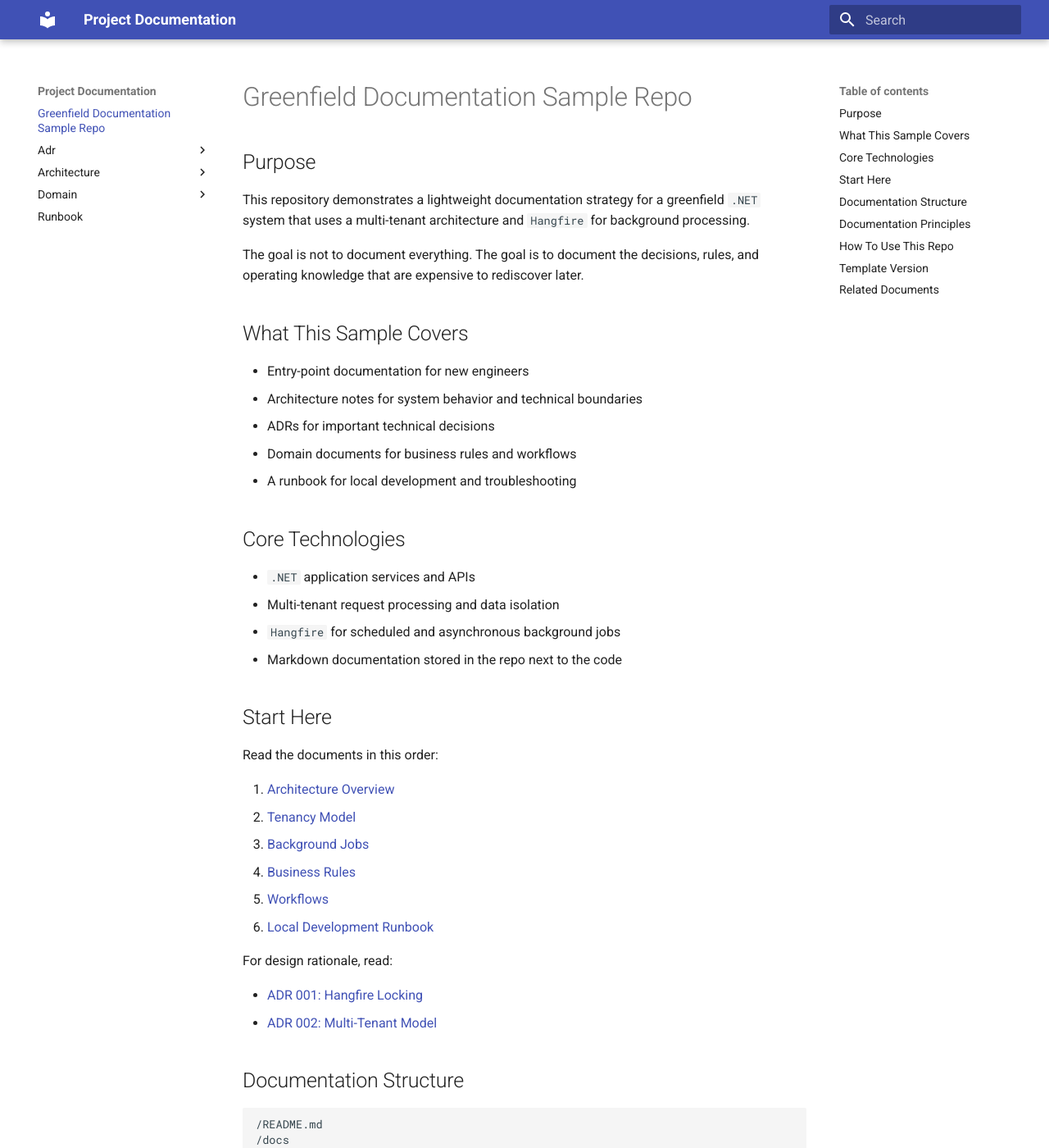
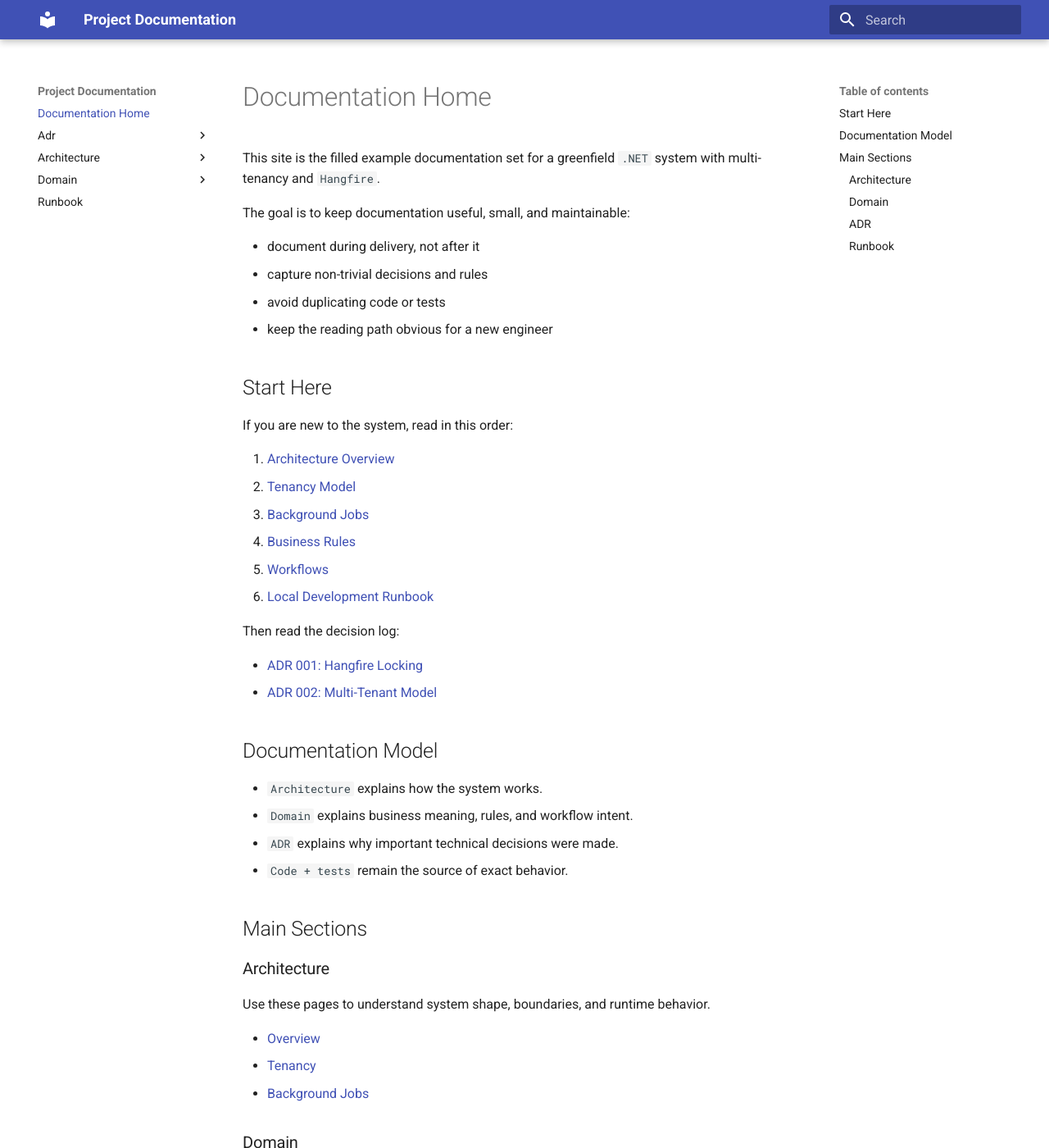
Before and after one commit to ferencbon/randomaigenstuffs, an MkDocs documentation site: the page built from docs/index.md, in a window 1280 px wide and 1400 px high. Shown: the whole window at 82% size. Built offline with MkDocs 1.6.1 and Material for MkDocs 9.7.7, drawn with Linux system fonts in a browser that asks for light colours; some of the changed text lies outside the part shown.

Commit message:
Update documentation for new `docs/` structure
Aligned documentation with the new `docs/` directory structure:
- Updated `README.md` to reflect `docs/` as the MkDocs source.
- Clarified roles of `docs/` and `docs-template/` directories.
- Renamed `index.md` title to "Documentation Home."
- Refined purpose and principles for lightweight documentation.
- Reorganized "Start Here" and "How To Use This Repo" sections.
- Simplified "Documentation Structure" with high-level section descriptions.
- Added a "Glossary" link under the Domain section.
- Removed redundant content for improved clarity and conciseness.

````diff
--- a/docs/index.md
+++ b/docs/index.md
@@ -1,29 +1,17 @@
-# Greenfield Documentation Sample Repo
+# Documentation Home
 
-## Purpose
+This site is the filled example documentation set for a greenfield `.NET` system with multi-tenancy and `Hangfire`.
 
-This repository demonstrates a lightweight documentation strategy for a greenfield `.NET` system that uses a multi-tenant architecture and `Hangfire` for background processing.
+The goal is to keep documentation useful, small, and maintainable:
 
-The goal is not to document everything. The goal is to document the decisions, rules, and operating knowledge that are expensive to rediscover later.
-
-## What This Sample Covers
-
-- Entry-point documentation for new engineers
-- Architecture notes for system behavior and technical boundaries
-- ADRs for important technical decisions
-- Domain documents for business rules and workflows
-- A runbook for local development and troubleshooting
-
-## Core Technologies
-
-- `.NET` application services and APIs
-- Multi-tenant request processing and data isolation
-- `Hangfire` for scheduled and asynchronous background jobs
-- Markdown documentation stored in the repo next to the code
+- document during delivery, not after it
+- capture non-trivial decisions and rules
+- avoid duplicating code or tests
+- keep the reading path obvious for a new engineer
 
 ## Start Here
 
-Read the documents in this order:
+If you are new to the system, read in this order:
 
 1. [Architecture Overview](architecture/overview.md)
 2. [Tenancy Model](architecture/tenancy.md)
@@ -32,55 +20,45 @@ Read the documents in this order:
 5. [Workflows](domain/workflows.md)
 6. [Local Development Runbook](runbook/local-development.md)
 
-For design rationale, read:
+Then read the decision log:
 
 - [ADR 001: Hangfire Locking](adr/001-hangfire-locking.md)
 - [ADR 002: Multi-Tenant Model](adr/002-multi-tenant-model.md)
 
-## Documentation Structure
+## Documentation Model
 
-```text
-/README.md
-/docs
-  /architecture
-  /domain
-  /adr
-  /runbook
-```
+- `Architecture` explains how the system works.
+- `Domain` explains business meaning, rules, and workflow intent.
+- `ADR` explains why important technical decisions were made.
+- `Code + tests` remain the source of exact behavior.
 
-- `README.md` is the entry point.
-- `architecture` explains how the system works.
-- `domain` explains business meaning and rules in human language.
-- `adr` captures why important technical decisions were made.
-- `runbook` captures how engineers run and troubleshoot the system.
+## Main Sections
 
-## Documentation Principles
+### Architecture
 
-- Document during delivery, not after delivery.
-- Write down non-trivial decisions and rules, not obvious code behavior.
-- Keep documents short enough to stay current.
-- Let code and tests describe exact implementation details.
-- Prefer linking between docs over repeating the same explanation in multiple places.
+Use these pages to understand system shape, boundaries, and runtime behavior.
 
-## How To Use This Repo
+- [Overview](architecture/overview.md)
+- [Tenancy](architecture/tenancy.md)
+- [Background Jobs](architecture/background-jobs.md)
 
-Use this repository as a starting point for a real project:
+### Domain
 
-- Keep the structure.
-- Replace sample content with project-specific decisions.
-- Add a new ADR when a decision has long-term impact.
-- Expand architecture or domain docs only when the topic becomes non-trivial.
+Use these pages to understand business meaning without diving into code first.
 
-## Template Version
+- [Business Rules](domain/business-rules.md)
+- [Workflows](domain/workflows.md)
+- [Glossary](domain/glossary.md)
 
-If you need a reusable skeleton instead of the filled sample documents, start with the template entry point:
+### ADR
 
-- [Documentation Template](docs-template/README.md)
+Use ADRs to understand why the current implementation direction exists.
 
-Use `docs/` as the filled reference example and `docs-template/` as the copyable starting structure for a new project.
+- [ADR 001: Hangfire Locking](adr/001-hangfire-locking.md)
+- [ADR 002: Multi-Tenant Model](adr/002-multi-tenant-model.md)
 
-## Related Documents
+### Runbook
 
-- [Architecture Overview](architecture/overview.md)
-- [Business Rules](domain/business-rules.md)
-- [Local Development Runbook](runbook/local-development.md)
+Use operational notes when you need to run or troubleshoot the system locally.
+
+- [Local Development](runbook/local-development.md)
````
Also changed, not shown: README.md (+5 -5 lines).
